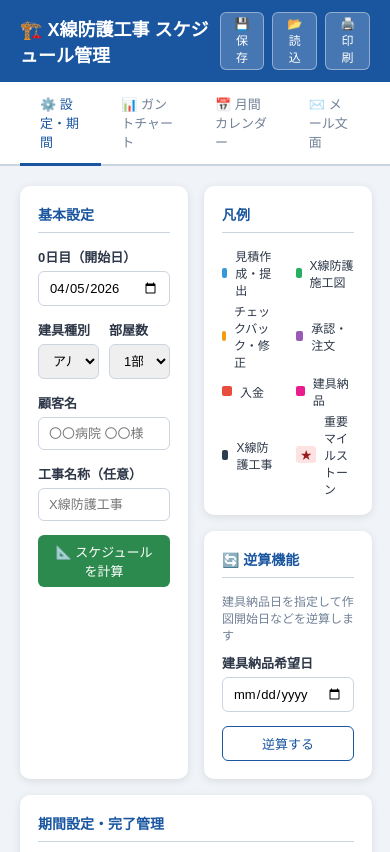
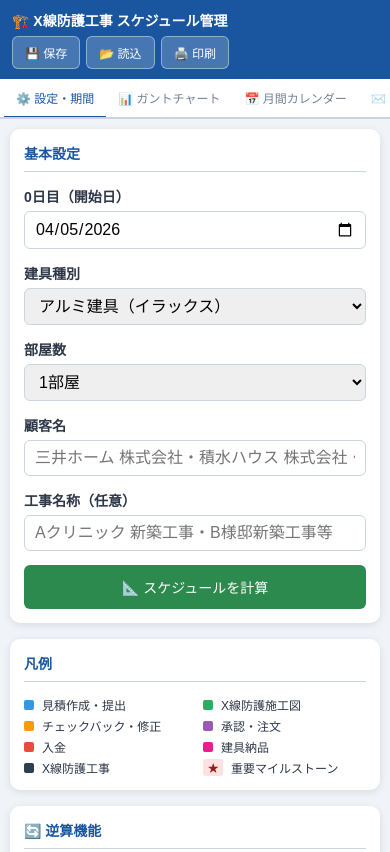
Before and after one commit to shigekiftim-hub/xray-schedule, a plain HTML site: page index.html in a window 390 px wide. Shown: the top 852 px of the page. Drawn offline with Linux system fonts and the light colour scheme.

Commit message:
Update index.html

```diff
--- a/index.html
+++ b/index.html
@@ -170,6 +170,50 @@
     }
     /* 印刷ウィンドウ共通 */
     .print-page * { -webkit-print-color-adjust: exact !important; print-color-adjust: exact !important; }
+    /* ========== スマホ対応（～640px） ========== */
+    @media (max-width: 640px) {
+      body { font-size: 14px; }
+
+      /* ヘッダー */
+      .header { padding: 10px 12px; flex-wrap: wrap; gap: 6px; }
+      .header h1 { font-size: 14px; }
+      .header-actions { gap: 6px; }
+      .btn-header { padding: 5px 9px; font-size: 11px; }
+
+      /* タブ：横スクロール可 */
+      .tabs { padding: 0 4px; overflow-x: auto; -webkit-overflow-scrolling: touch; white-space: nowrap; display: flex; }
+      .tab { padding: 10px 12px; font-size: 12px; white-space: nowrap; flex-shrink: 0; }
+
+      /* 設定画面 */
+      .settings-container { padding: 10px; gap: 10px; }
+      .settings-container > div:first-child { grid-template-columns: 1fr !important; }
+      .form-row { grid-template-columns: 1fr !important; gap: 0; }
+      .form-group input, .form-group select, textarea { font-size: 16px !important; }
+
+      /* 期間テーブル：横スクロール */
+      .card.full-width { overflow-x: auto; -webkit-overflow-scrolling: touch; }
+      .periods-table { min-width: 500px; }
+
+      /* ガントチャート */
+      .gantt-container { padding: 10px; }
+
+      /* カレンダーコントロール：折り返し */
+      .calendar-controls { flex-wrap: wrap; gap: 8px; padding: 12px 12px 0 !important; }
+      .calendar-container { padding: 10px; }
+
+      /* メール画面：縦積み */
+      .email-container { grid-template-columns: 1fr !important; padding: 10px; gap: 10px; }
+      .email-text { min-height: 200px; }
+
+      /* ボタン */
+      .btn { padding: 10px 14px; font-size: 14px; }
+      .btn-sm { padding: 7px 12px; font-size: 12px; }
+      .btn-success { font-size: 14px; padding: 12px; }
+
+      /* カード */
+      .card { padding: 14px; }
+    }
+
   </style>
 </head>
 <body>
@@ -223,11 +267,11 @@
         </div>
         <div class="form-group">
           <label>顧客名</label>
-          <input type="text" id="clientName" placeholder="〇〇病院 〇〇様" oninput="generateEmail()">
+          <input type="text" id="clientName" placeholder="三井ホーム 株式会社・積水ハウス 株式会社・松井建設 株式会社等" oninput="generateEmail()">
         </div>
         <div class="form-group">
           <label>工事名称（任意）</label>
-          <input type="text" id="projectName" placeholder="X線防護工事" oninput="generateEmail()">
+          <input type="text" id="projectName" placeholder="Aクリニック 新築工事・B様邸新築工事等" oninput="generateEmail()">
         </div>
         <button class="btn btn-success" style="width:100%" onclick="calculateAndSwitch()">📐 スケジュールを計算</button>
       </div>
```
